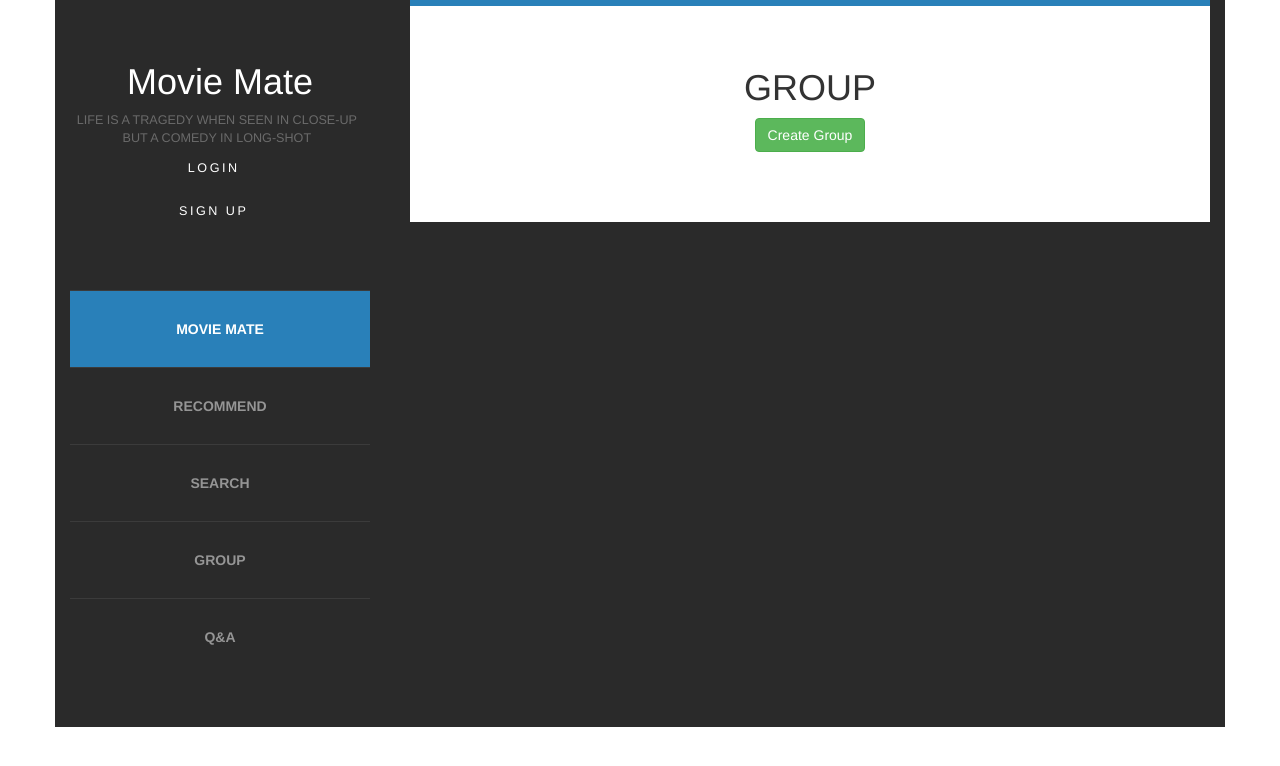
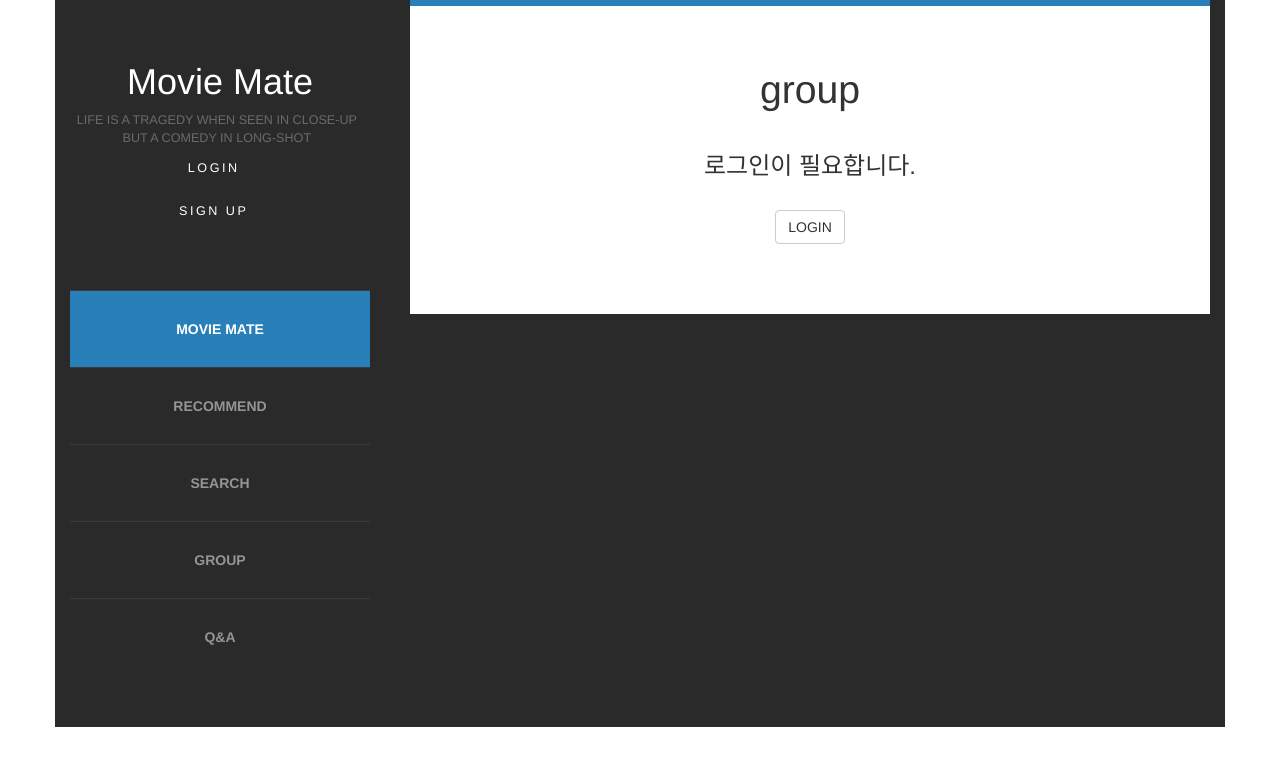
Before and after one commit to uoyssim/dbst, a Django app: page /group/ in a window 1280 px wide. Shown: the top 766 px of the page. Run offline with Django 3.2, Linux system fonts and the light colour scheme; some libraries are stand-ins or nearby versions.

Commit message:
머지전푸시

```diff
--- a/blog/templates/blog/group.html
+++ b/blog/templates/blog/group.html
@@ -1,8 +1,17 @@
 {% extends 'blog/template.html' %}
 {% load staticfiles %}
 {% block content %}
+<div class="title">
+    <h2>GROUP</h2>
+</div>
+{% if user.is_authenticated %}
+<h3>{{user.username}}</h3>
+<a href={% url "group_create" %} type="button" class="btn btn-success">Create Group</a>
+
+{% else %}
 <div>
-    <h1>GROUP</h1>
-    <a href={% url "group_create" %} type="button" class="btn btn-success">Create Group</a>
+    <h3>로그인이 필요합니다.</h3><br>
+    <a href={% url 'login' %} class="btn btn-default">LOGIN</a>
 </div>
+{% endif %}
 {% endblock %}
--- a/blog/views.py
+++ b/blog/views.py
@@ -14,13 +14,19 @@
 from datetime import datetime, timedelta
 import sendgrid
 import os
-#from sendgrid.helpers.mail import *
+from sendgrid.helpers.mail import *
 
 def group(request):
+
     return render(request, 'blog/group.html', {})
 
 def group_create(request):
     return render(request, 'blog/group_create.html', {})
+
+def group_create_db(request):
+    if request.method == "POST":
+        Group.objects.create(group_name=request.POST.get('group_name', None), group_info=request.POST.get('group_info',None), like=0);
+    return redirect('/group/')
 
 def index(request):
     return render(request, 'blog/index.html', {})
@@ -94,12 +100,6 @@
         temp.save()
     return redirect('/wireless/')
 
-def group_create_db(request):
-    if request.method == "POST":
-        Group.objects.create(group_name=request.POST.get('group_name', None), group_info=request.POST.get('group_info',None), like=0);
-    return redirect('/group/')
-
-
 def sendMail(subject, content_string):
     print("메일 보냄!")
     sg = sendgrid.SendGridAPIClient(apikey=os.environ.get('SENDGRID_API_KEY'))
```
Also changed, not shown: blog/templates/blog/search.html (added, +21 -0 lines).
